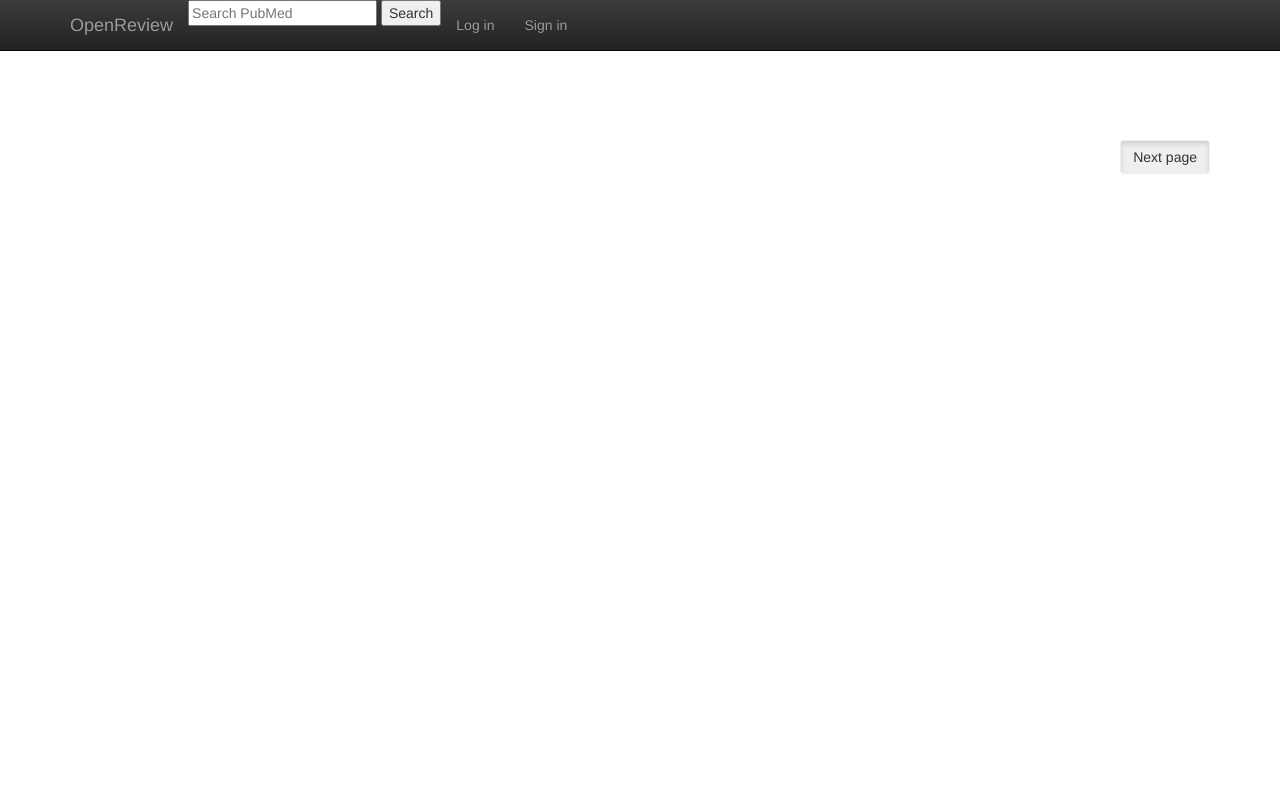
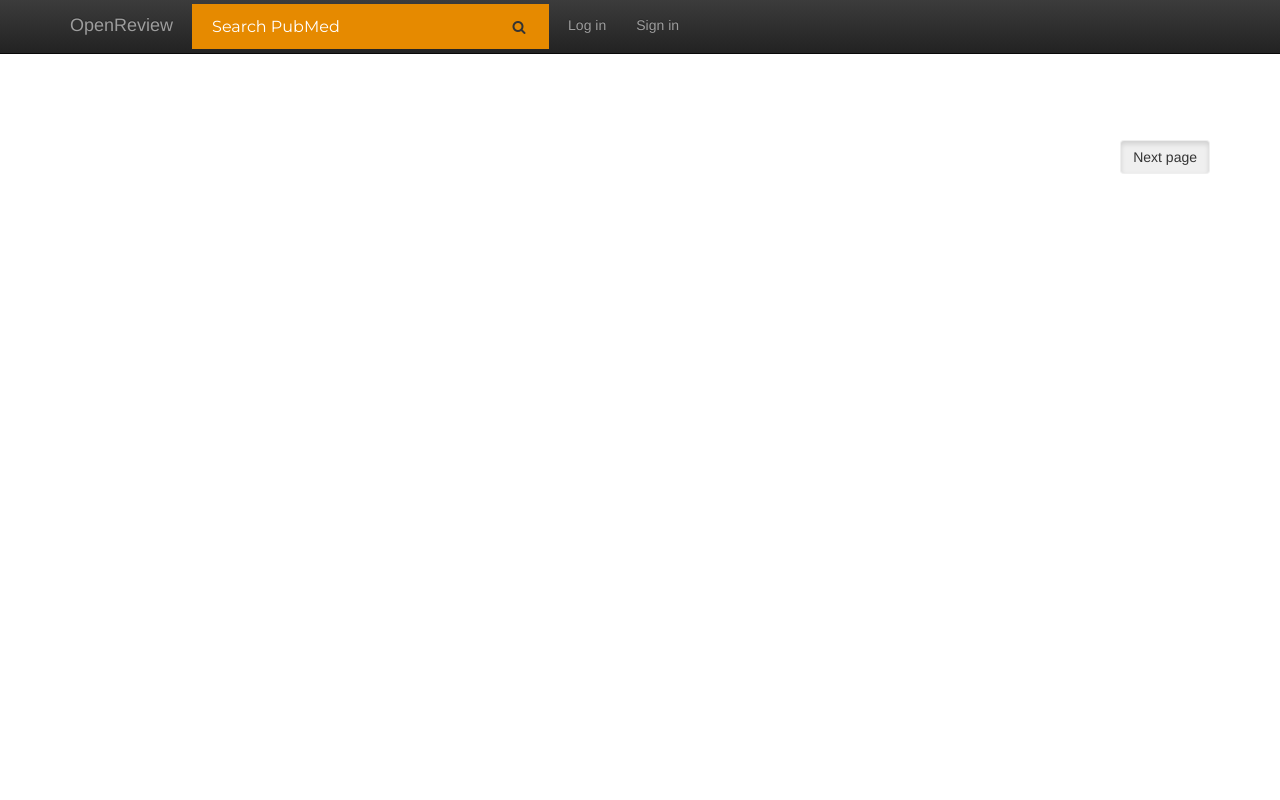
Before and after one commit to afouchet/OpenReview, a Django app: template templates/open_review/search.html in a window 1280 px wide. Run offline with Django 3.2, Linux system fonts and the light colour scheme; the template is opened without the code that fills it, so the values that code supplies are empty; some libraries are stand-ins or nearby versions.

Commit message:
New search bar

```diff
--- a/static/css/open_review.css
+++ b/static/css/open_review.css
@@ -1,3 +1,5 @@
+@import url(http://fonts.googleapis.com/css?family=Montserrat);
+
 h1 a {
     color: #FCA205;
 }
@@ -23,5 +25,50 @@ i.fa-star {
 
 .search_result a {
     font-weight: bold;
+}
 
+.navbar_search_li {
+    width: 357px;
+    margin: 4px;
 }
+
+.navbar_search_text {
+    width: 297px;
+    padding: 15px 0 15px 20px;
+    font-size: 16px;
+    font-family: Montserrat, sans-serif;
+    border: 0 none;
+    height: 45px;
+    margin-right: 0;
+    color: white;
+    outline: none;
+    background: #e68a00;
+    float: left;
+    box-sizing: border-box;
+    transition: all 0.15s;
+}
+::-webkit-input-placeholder { /* WebKit browsers */
+    color: white;
+}
+:-moz-placeholder { /* Mozilla Firefox 4 to 18 */
+    color: white;
+}
+::-moz-placeholder { /* Mozilla Firefox 19+ */
+    color: white;
+}
+:-ms-input-placeholder { /* Internet Explorer 10+ */
+    color: white;
+}
+.navbar_search_text:focus {
+    background: #ff9900;
+}
+.navbar_search_button {
+    border: 0 none;
+    background: #e68a00;
+    width: 60px;
+    float: left;
+    padding: 0;
+    text-align: center;
+    height: 45px;
+    cursor: pointer;
+}
--- a/templates/open_review/navbar.html
+++ b/templates/open_review/navbar.html
@@ -3,13 +3,13 @@
     <div class="navbar-header">
       <a class="navbar-brand" href={% url 'open_review:homepage' %} style="display: inline">OpenReview</a>
       <ul class="nav navbar-nav">
-        <li>
+        <li class="navbar_search_li">
 	  <form action="{% url 'open_review:search' %}" method="post" class="form-inline">
         	{% csrf_token %}
-        	<input name="search_query" type="text" placeholder="Search PubMed">
+        	<input name="search_query" type="text" placeholder="Search PubMed" class="navbar_search_text">
         	<input type="hidden" name="page" value="0">
         	<input type="hidden" name="page_size" value="20">
-        	<button>Search</button>
+	    <button class="navbar_search_button"><i class="fa fa-search"></i></button>
           </form>
 	</li>
 	{% if request.user.id %}
```
